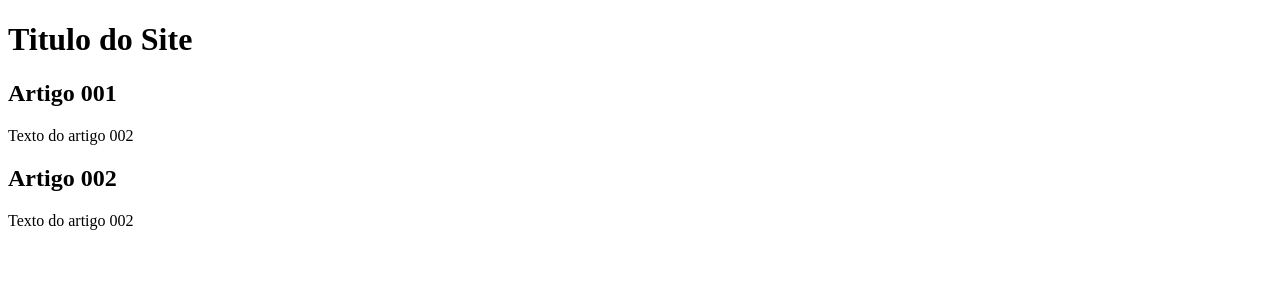
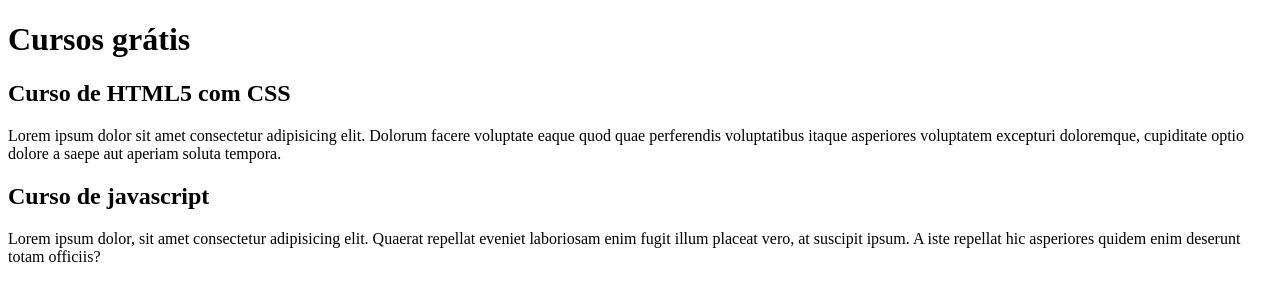
Before and after one commit to Marlomss/projeto-site, a plain HTML site: page index.html in a window 1280 px wide. Drawn offline with Linux system fonts and the light colour scheme.

Commit message:
comecei a escrever o conteúdo

```diff
--- a/index.html
+++ b/index.html
@@ -8,15 +8,15 @@
 <body>
     <main>
         <header>
-            <h1>Titulo do Site</h1>
+            <h1>Cursos grátis</h1>
         </header>
         <article>
-            <h2>Artigo 001</h2>
-            <p>Texto do artigo 002</p>
+            <h2>Curso de HTML5 com CSS</h2>
+            <p>Lorem ipsum dolor sit amet consectetur adipisicing elit. Dolorum facere voluptate eaque quod quae perferendis voluptatibus itaque asperiores voluptatem excepturi doloremque, cupiditate optio dolore a saepe aut aperiam soluta tempora.</p>
         </article>
         <article>
-           <h2> Artigo 002</h2>
-            <p>Texto do artigo 002</p>
+           <h2> Curso de javascript</h2>
+            <p>Lorem ipsum dolor, sit amet consectetur adipisicing elit. Quaerat repellat eveniet laboriosam enim fugit illum placeat vero, at suscipit ipsum. A iste repellat hic asperiores quidem enim deserunt totam officiis?</p>
         </article>
     </main>
 
```
